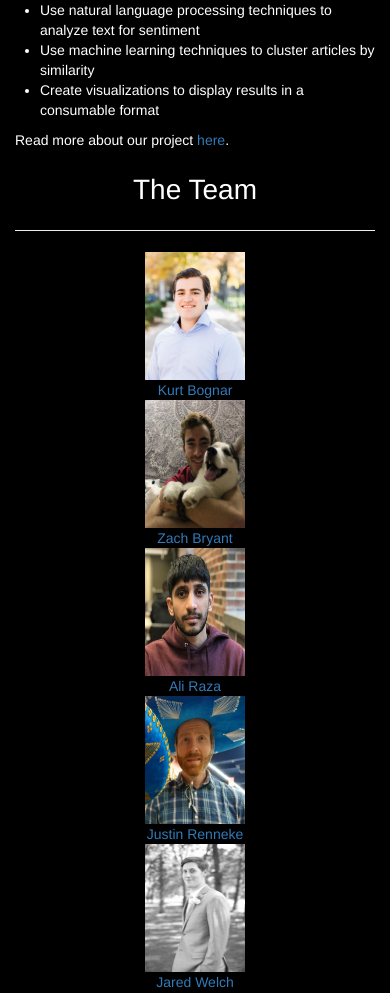
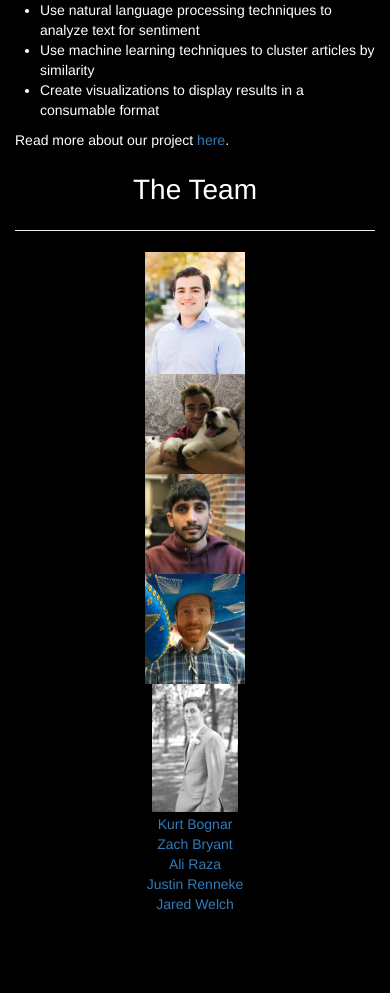
Before and after one commit to jaredwelch1/CapstoneI, a Flask app: page /about in a window 390 px wide. Shown: the part 872-1865 px from the top of the page. After the commit the page ends 1782 px from the top, so only its background shows below. Run offline with Flask 2, Linux system fonts and the light colour scheme; some libraries are stand-ins or nearby versions.

Commit message:
Fix image width and height responsiveness

```diff
--- a/code/application/static/index.css
+++ b/code/application/static/index.css
@@ -52,8 +52,8 @@ ul{
 }
 
 .team-img{
-    height:128px;
-    width: 100px;
+    max-height: 128px;
+    max-width: 100px;
 }
 
 .member{
--- a/code/application/templates/about.html
+++ b/code/application/templates/about.html
@@ -15,7 +15,7 @@
             <div id="title">
                Disclosure<br><br>
             </div>
-			</div>
+        </div> <!-- row -->
 
         <div class="row">
 
@@ -45,31 +45,34 @@
             <div class="col-lg-1"></div>
             <div class="col-lg-2 member">
                 <img src="{{url_for('.static', filename='kurt.png')}}" class="team-img"><br>
-                    <a href="https://www.linkedin.com/in/kurt-bognar-02b826a9/">Kurt Bognar</a>
             </div>
             <div class="col-lg-2 member">
                 <img src="{{url_for('.static', filename='zach.jpg')}}" class="team-img"><br>
-                    <a href="https://www.linkedin.com/in/zachary-bryant-0aa885b2/">
-                    Zach Bryant</a>
             </div>
             <div class="col-lg-2 member">
                 <img src="{{url_for('.static', filename='ali.jpeg')}}" class="team-img"><br>
-                    <a href="https://www.linkedin.com/in/ali-raza-/">Ali Raza</a>
             </div>
             <div class="col-lg-2 member">
                 <img src="{{url_for('.static', filename='justin.png')}}" class="team-img"><br>
-                    <a href="https://www.linkedin.com/in/justin-renneke/">Justin Renneke</a>
             </div>
             <div class="col-lg-2 member">
                 <img src="{{url_for('.static', filename='jared.png')}}" class="team-img"><br>
-                    <a href="https://www.linkedin.com/in/jared-welch-402726126/">Jared Welch</a>
            </div>
             <div class="col-lg-1"></div>
-			</div>
 
+        </div> <!-- row -->
+        <div class="row">
 
-                                </div>
-                        </div>
-		</div>
-	</div>
+            <div class="col-lg-1"></div>
+            <div class="col-lg-2 member"><a href="https://www.linkedin.com/in/kurt-bognar-02b826a9/">Kurt Bognar</a></div>
+            <div class="col-lg-2 member"><a href="https://www.linkedin.com/in/zachary-bryant-0aa885b2/">Zach Bryant</a></div>
+            <div class="col-lg-2 member"><a href="https://www.linkedin.com/in/ali-raza-/">Ali Raza</a></div>
+            <div class="col-lg-2 member"><a href="https://www.linkedin.com/in/justin-renneke/">Justin Renneke</a></div>
+            <div class="col-lg-2 member"><a href="https://www.linkedin.com/in/jared-welch-402726126/">Jared Welch</a></div>
+            <div class="col-lg-1"></div>
+
+        </div> <!-- row -->
+    </div> <!-- container -->
+    </div> <!-- banner -->
+
 {% endblock %}
```
Lines whose indentation alone changed are shown as unchanged.
